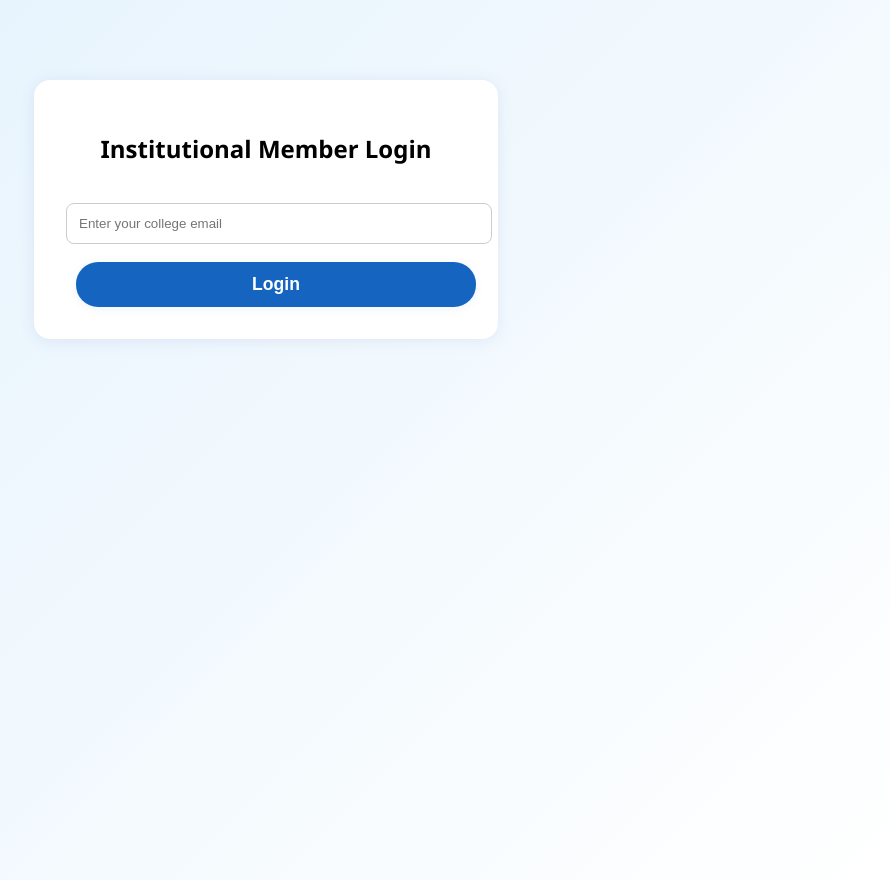
After one commit to praptighimire/College-chatbot, a Flask app: page /student-login in a window 1280 px wide. The commit adds this page. Shown: the whole page, without its empty margins (374-1264 px from the left). Run offline with Flask 3, Linux system fonts and the light colour scheme.

Commit message:
pushing changes

```diff
--- a/Backend/app/routes.py
+++ b/Backend/app/routes.py
@@ -1,6 +1,7 @@
 from flask import Blueprint, request, jsonify, session, render_template, redirect, url_for
 from app.ollama_proxy import query_ollama
 import requests
+import re
 
 chatbot_bp = Blueprint('chatbot_bp', __name__)
 
@@ -22,6 +23,8 @@ def chatbot():
 # Student page
 @chatbot_bp.route('/student')
 def student():
+    if not session.get('is_student'):
+        return redirect(url_for('chatbot_bp.student_login'))
     return render_template('chatbot.html', user_type='student')
 
 # Google Sign-In callback
@@ -64,3 +67,18 @@ def chat():
 @chatbot_bp.route('/history', methods=['GET'])
 def history():
     return jsonify({'history': []})
+
+
+@chatbot_bp.route('/student-login', methods=['GET', 'POST'])
+def student_login():
+    error = None
+    if request.method == 'POST':
+        email = request.form.get('email', '').strip().lower()
+        # Replace with your college's domain
+        if re.match(r'^[a-z0-9._%+-]+@pkonnect\.edu\.np$', email):
+            session['user_email'] = email
+            session['is_student'] = True
+            return redirect(url_for('chatbot_bp.student'))
+        else:
+            error = "Please enter a valid college student email."
+    return render_template('institution_login.html', error=error)
--- /dev/null
+++ b/Backend/templates/institution_login.html
@@ -0,0 +1,20 @@
+<!DOCTYPE html>
+<html lang="en">
+<head>
+  <meta charset="UTF-8" />
+  <title>Institution Login - PKonnect</title>
+  <link rel="stylesheet" href="{{ url_for('static', filename='css/style.css') }}">
+</head>
+<body>
+  <div class="container" style="max-width: 400px; margin: 80px auto; background: #fff; border-radius: 16px; box-shadow: 0 2px 16px rgba(63,81,181,0.10); padding: 32px;">
+    <h2 style="text-align:center;">Institutional Member Login</h2>
+    <form method="POST" action="{{ url_for('chatbot_bp.student_login') }}">
+      <input type="email" name="email" placeholder="Enter your college email" required style="width:100%;padding:12px;margin:18px 0;border-radius:8px;border:1px solid #ccc;">
+      {% if error %}
+        <div style="color:red;text-align:center;">{{ error }}</div>
+      {% endif %}
+      <button type="submit" class="btn primary" style="width:100%;">Login</button>
+    </form>
+  </div>
+</body>
+</html>
```
Also changed, not shown: Backend/static/js/script.js (+2 -5 lines), Backend/templates/index.html (+46 -2 lines).
